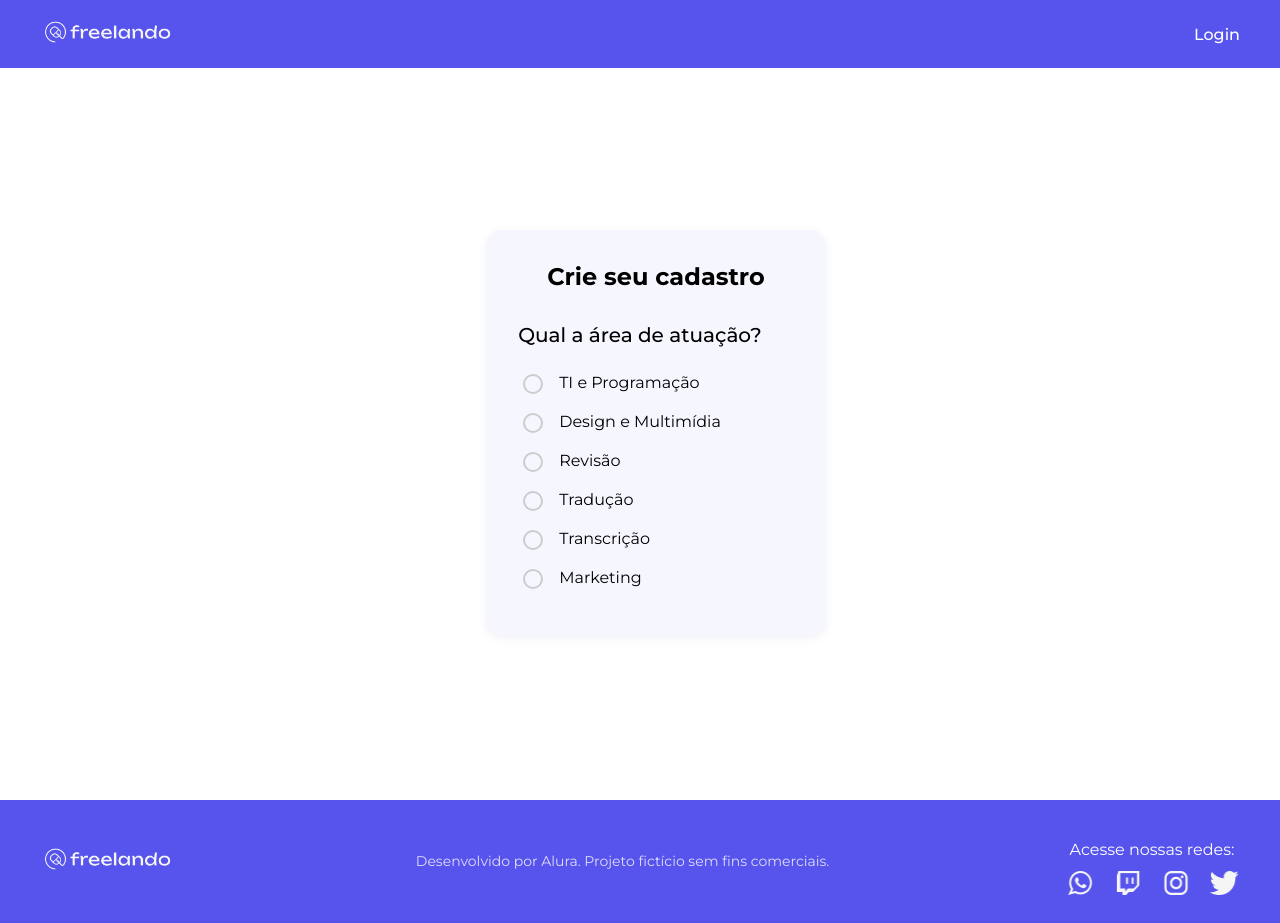
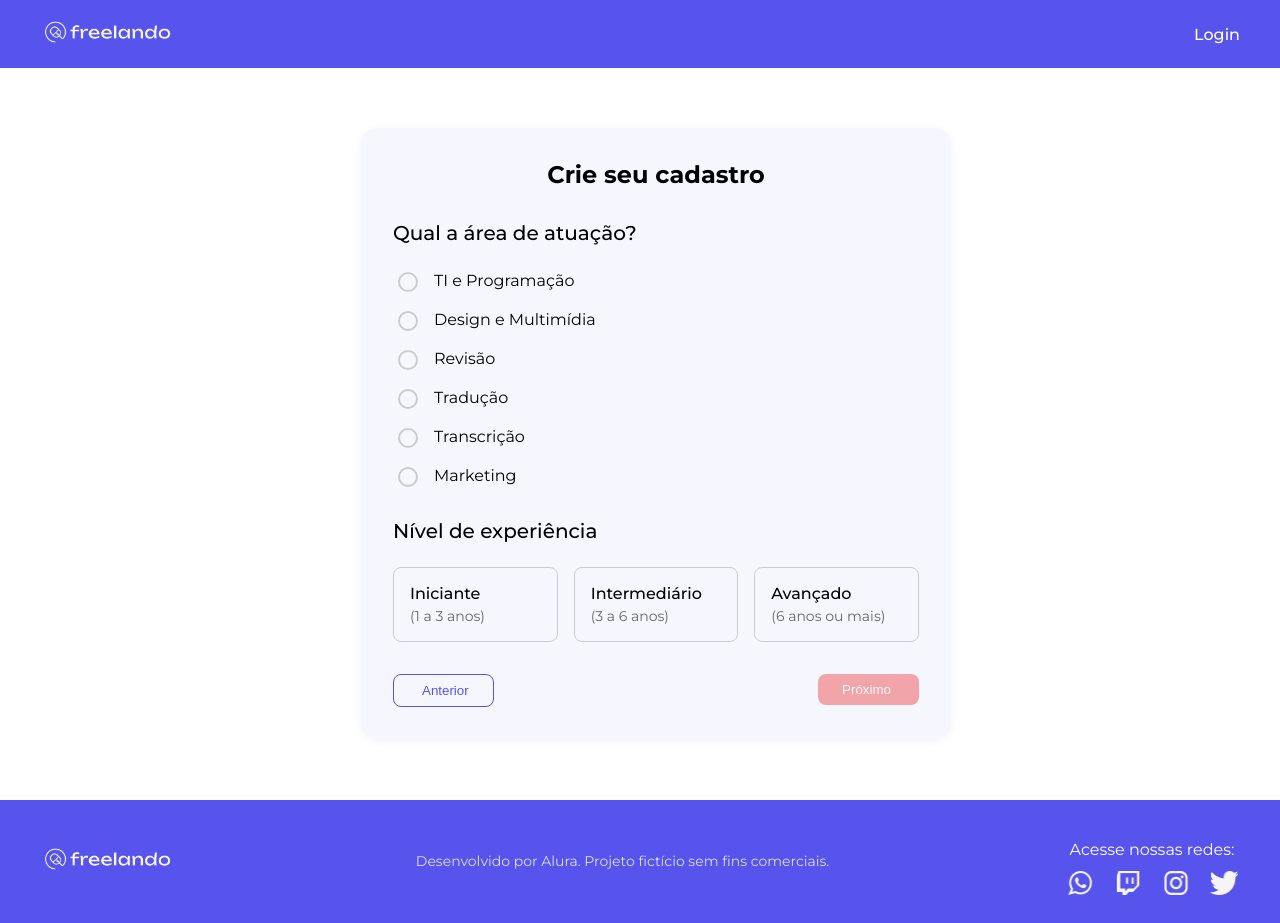
Before and after one commit to alexandre-costa-81/freelando, an Angular app: page /cadastro/area-atuacao in a window 1280 px wide. Built offline with nearby package versions, Linux system fonts and the light colour scheme.

Commit message:
add experience level selection and validation to cadastro form

```diff
--- a/src/app/pages/cadastro-form/cadastro-form.component.html
+++ b/src/app/pages/cadastro-form/cadastro-form.component.html
@@ -17,7 +17,43 @@
                 (selectionChange)="onAreaChange($event)"
               />
             }
+            @if (cadastroForm.get('areaAtuacao')?.touched && cadastroForm.get('areaAtuacao')?.invalid) {
+              <div class="cadastro-form__error">
+                Por favor, selecione uma área de atuação.
+              </div>
+            }
           </div>
+        </div>
+        <div class="cadastro-form__section">
+          <h3 class="cadastro-form__section-title">Nível de experiência</h3>
+          <app-experience-level
+            [levels]="niveisExperiencia"
+            [selectedLevel]="cadastroForm.get('niveisExperiencia')?.value"
+            (levelChange)="onNivelChange($event)">
+          </app-experience-level>
+          @if (cadastroForm.get('niveisExperiencia')?.touched && cadastroForm.get('niveisExperiencia')?.invalid) {
+            <div class="cadastro-form__error">
+              Por favor, selecione um nível de experiência.
+            </div>
+          }
+        </div>
+
+        <div class="cadastro-form__actions">
+          <app-button
+            text="Anterior"
+            type="outline"
+            icon="fas fa-arrow-left"
+            iconPosition="left"
+            (clicked)="onAnterior()">
+          </app-button>
+          <app-button
+            text="Próximo"
+            type="primary"
+            icon="fas fa-arrow-right"
+            iconPosition="right"
+            [disabled]="cadastroForm.invalid"
+            (clicked)="onProximo()">
+          </app-button>
         </div>
       </form>
     </div>
--- a/src/app/pages/cadastro-form/cadastro-form.component.ts
+++ b/src/app/pages/cadastro-form/cadastro-form.component.ts
@@ -3,6 +3,7 @@ import { FormBuilder, FormGroup, ReactiveFormsModule, Validators } from '@angula
 import { CommonModule } from '@angular/common';
 import { RadioOptionComponent } from "../../shared/components/radio-option/radio-option.component";
 import { ButtonComponent } from '../../shared/components/button/button.component';
+import { ExperienceLevelComponent } from "../../shared/components/experience-level/experience-level.component";
 
 const MODULES = [
   CommonModule,
@@ -19,8 +20,9 @@ const COMPONENTS = [
   standalone: true,
   imports: [
     ...MODULES,
-    ...COMPONENTS
-  ],
+    ...COMPONENTS,
+    ExperienceLevelComponent
+],
   templateUrl: './cadastro-form.component.html',
   styleUrls: ['./cadastro-form.component.scss']
 })
@@ -63,11 +65,21 @@ export class CadastroFormComponent implements OnInit{
     });
   }
 
+  onAnterior() {
+    console.log('Voltar para etapa anterior');
+  }
+
   onProximo(): void {
-
+    if (this.cadastroForm.valid) {
+        console.log("Formulário Valido!");
+    }
   }
 
   onAreaChange(event: any): void {
     this.cadastroForm.get('areasAtuacao')?.setValue(event.target.value);
   }
+
+  onNivelChange(nivel: string): void {
+    this.cadastroForm.get('niveisExperiencia')?.setValue(nivel);
+  }
 }
--- a/src/app/pages/perfil-form/perfil-form.component.ts
+++ b/src/app/pages/perfil-form/perfil-form.component.ts
@@ -14,8 +14,7 @@ import { ChipComponent } from '../../shared/components/chip/chip.component';
   imports: [
     CommonModule,
     ReactiveFormsModule,
-    ButtonComponent,
-    ChipComponent
+    ButtonComponent
   ],
   templateUrl: './perfil-form.component.html',
   styleUrls: ['./perfil-form.component.scss']
```
